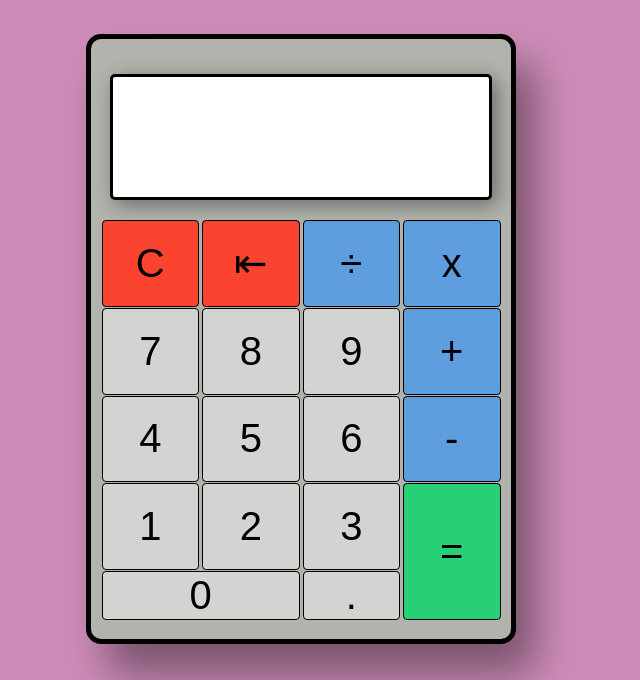
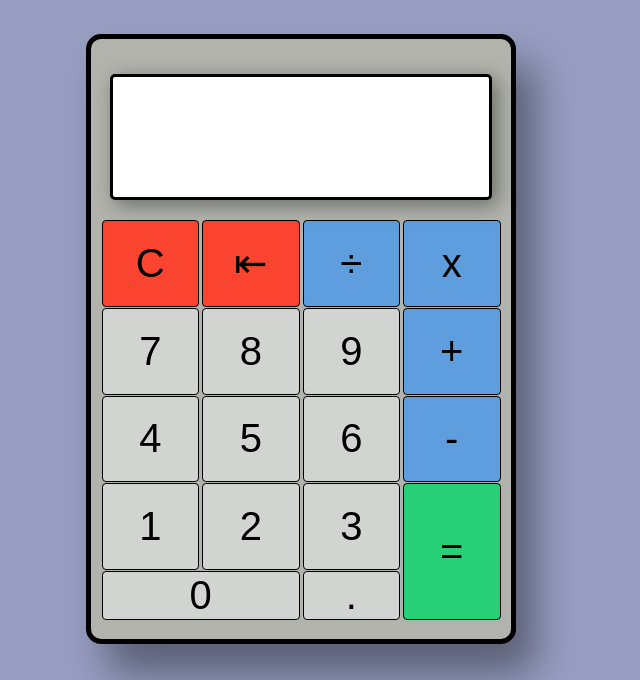
Before and after one commit to Woodhouse1919/calculator, a plain HTML site: page index.html in a window 1280 px wide. Shown: the part 120-800 px from the top of the page, without its empty margins (339-979 px from the left). Drawn offline with Linux system fonts and the light colour scheme.

Commit message:
updated bg colour

```diff
--- a/style.css
+++ b/style.css
@@ -1,6 +1,6 @@
 body {
     font-family: 'Trebuchet MS', 'Lucida Sans Unicode', 'Lucida Grande', 'Lucida Sans', Arial, sans-serif;
-    background-color: rgb(205, 140, 184);
+    background-color: rgb(151, 158, 194);
 }
 
 .container {
```
